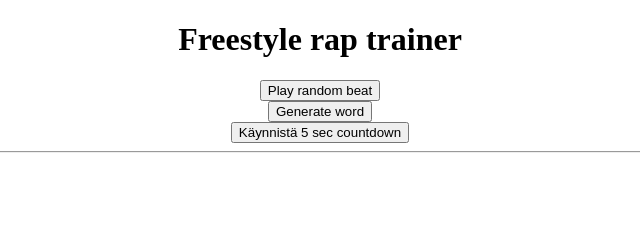
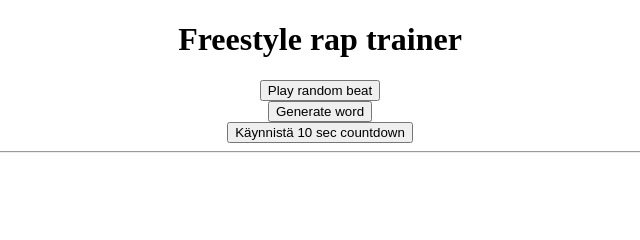
Before and after one commit to LassiRantakoski/lassirantakoski.github.io, a plain HTML site: page index.html in a window 1280 px wide. Shown: the top 240 px of the page, 320-960 px from the left. Drawn offline with Linux system fonts and the light colour scheme.

Commit message:
Update index.html

```diff
--- a/index.html
+++ b/index.html
@@ -11,7 +11,7 @@
     <h1>Freestyle rap trainer</h1>
     <button onclick="playRandomBeat()" id="biitti">Play random beat</button>
     <button onclick="generateWord()" id="sana">Generate word</button>
-    <button onclick="laskuri()" id="laskuri">Käynnistä 5 sec countdown</button>
+    <button onclick="laskuri()" id="laskuri">Käynnistä 10 sec countdown</button>
     <hr>
     <div id="countdown"></div>
     <div id="randomWord">Press "Generate Word"</div>
```
